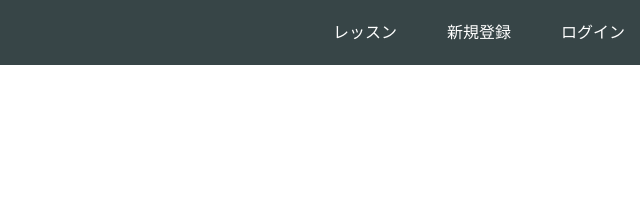
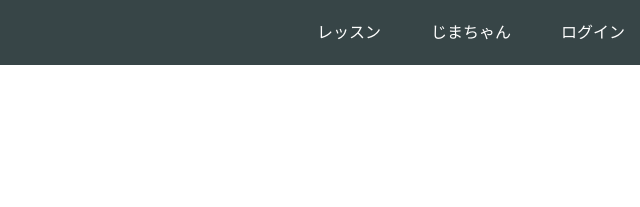
Before and after one commit to kayo289/kayo289.github.io, a plain HTML site: page index.html in a window 1280 px wide. Shown: the top 207 px of the page, 640-1280 px from the left. Drawn offline with Linux system fonts and the light colour scheme.

Commit message:
Update index.html

```diff
--- a/index.html
+++ b/index.html
@@ -16,7 +16,7 @@
       <span class="fa fa-bars menu-icon"></span>
       <div class="header-right">
         <a href="#">レッスン</a>
-        <a href="#">新規登録</a>
+        <a href="#">じまちゃん</a>
         <a href="#" class="login">ログイン</a>
       </div>
     </div>
```
